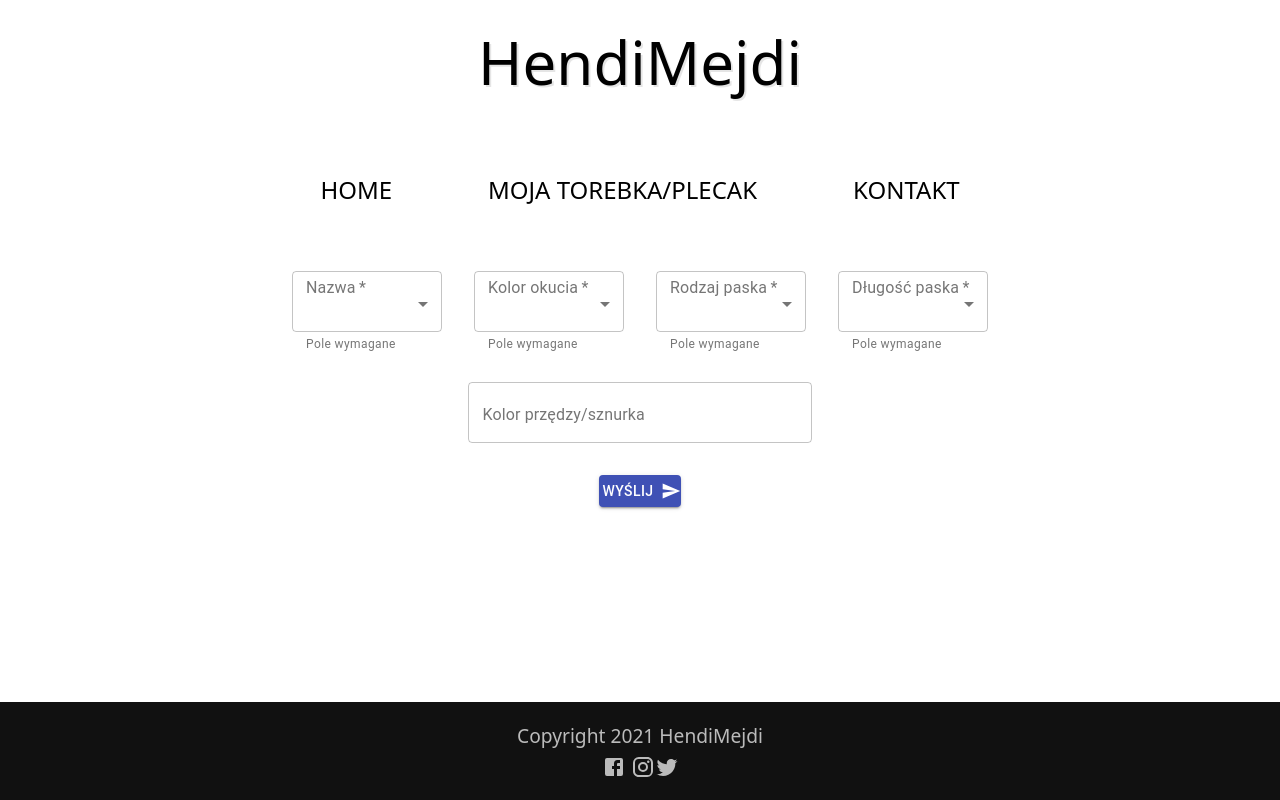
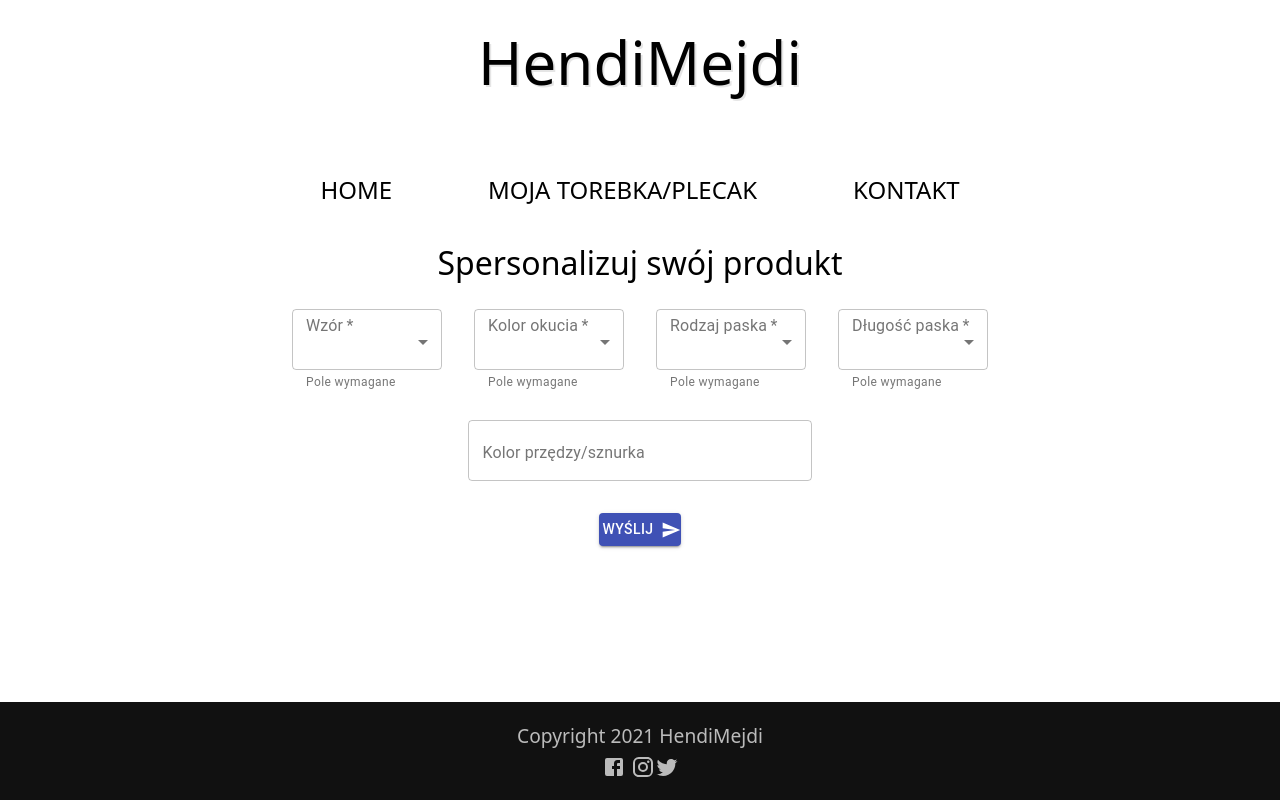
Before and after one commit to Piotr-Zacharski/hendimejdinc, a Next.js app: page /mybag in a window 1280 px wide. Built offline with nearby package versions, Linux system fonts and the light colour scheme.

Commit message:
Changes in input

```diff
--- a/components/Input.js
+++ b/components/Input.js
@@ -7,6 +7,7 @@ import FormControl from '@material-ui/core/FormControl';
 import Select from '@material-ui/core/Select';
 import TextField from '@material-ui/core/TextField';
 import SubmitButton from './SubmitButton';
+import styled from 'styled-components';
 
 const useStyles = makeStyles((theme) => ({
   formControl: {
@@ -23,6 +24,28 @@ const useStyles = makeStyles((theme) => ({
     },
   },
 }));
+
+const StyledText = styled.h3`
+justify-content: center;
+display: flex;
+margin: 0 auto;
+align-items: center;
+font-size: 2rem;
+position: relative;
+z-index: 2;
+border-radius: 15px;
+width: 40%;
+color: black;
+@media (max-width: 700px) {
+  font-size: 0.8rem;
+  padding: 0 10px;
+  width: 100%;
+  justify-content: center;
+  display: flex;
+  margin: 0 auto;
+  align-items: center;
+}
+`;
 
 export default function SimpleSelect() {
   const classes = useStyles();
@@ -50,8 +73,9 @@ export default function SimpleSelect() {
 
   return (
     <div>
+      <StyledText>Spersonalizuj swój produkt</StyledText>
       <FormControl required className={classes.formControl} variant="outlined" action="https://formsubmit.co/holowacz.zacharska@gmail.com" method="POST">
-        <InputLabel id="demo-simple-select-required-label">Nazwa</InputLabel>
+        <InputLabel id="demo-simple-select-required-label">Wzór</InputLabel>
         <Select
           labelId="demo-simple-select-required-label"
           id="demo-simple-select-required"
```
Also changed, not shown: 2 other files (tests, documents, lock files or other folders).
